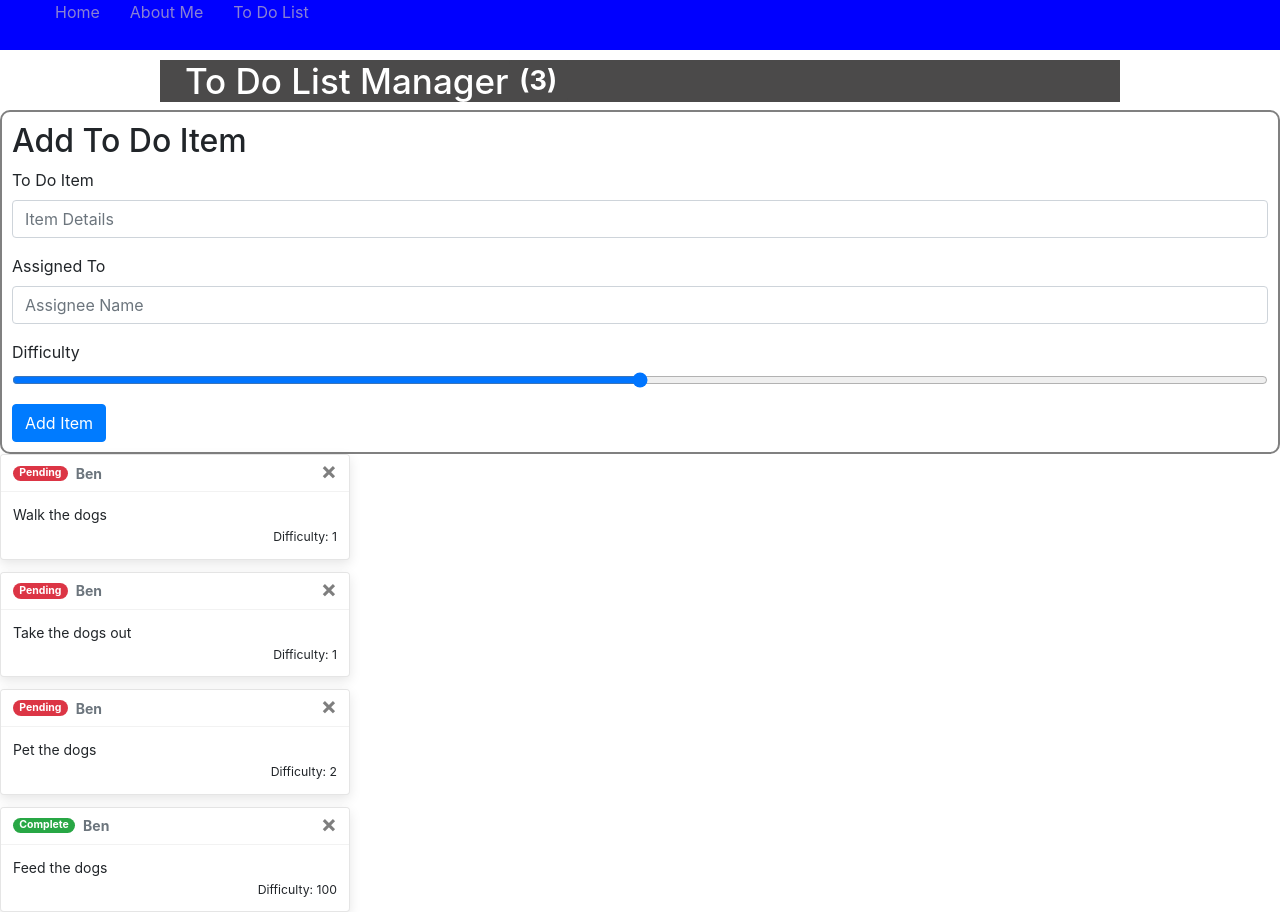
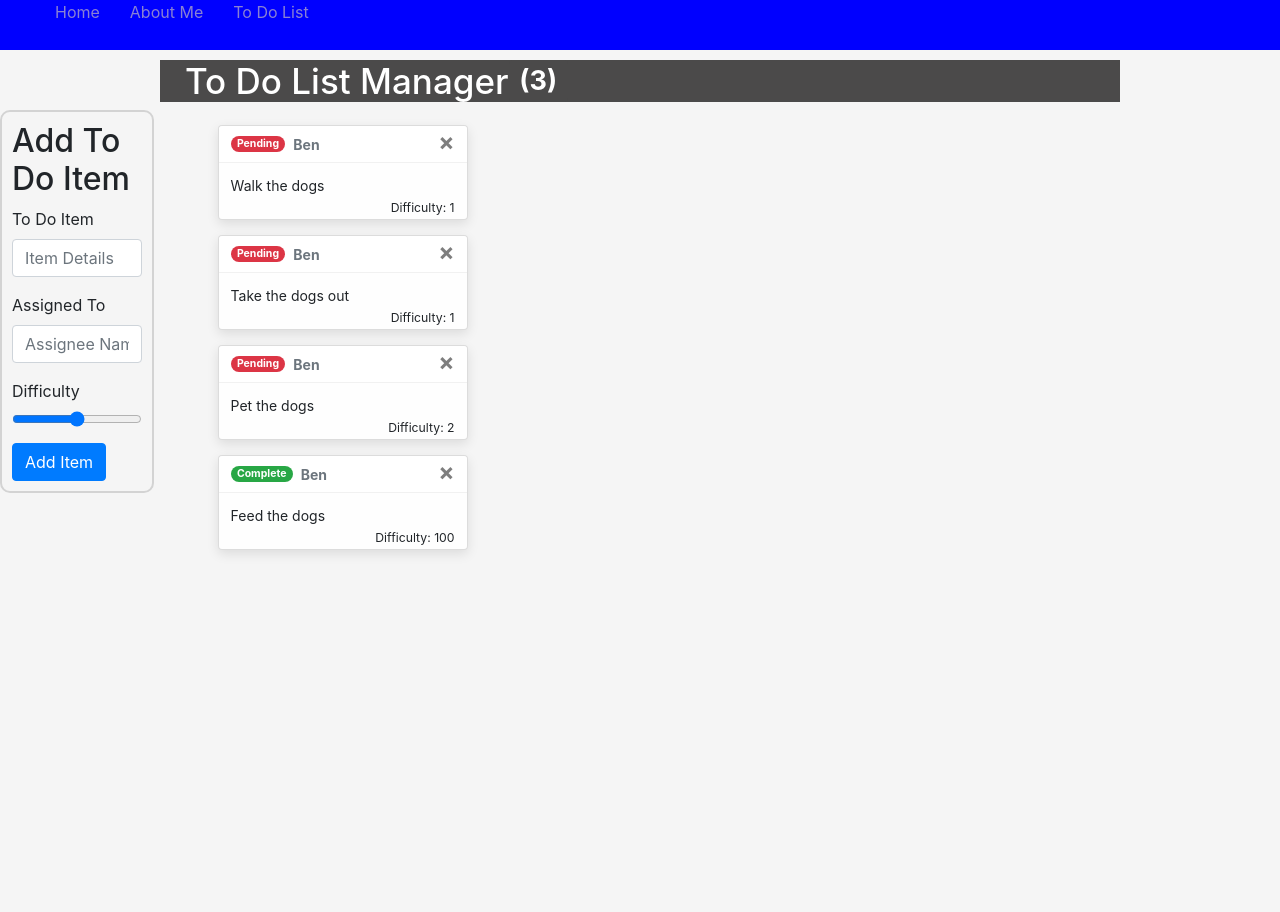
Before and after one commit to Kozer2/Lab36-React, a React (Create React App) app: page /ToDo in a window 1280 px wide. After the commit the page ends 800 px from the top, so only its background shows below. Built offline with nearby package versions, Linux system fonts and the light colour scheme.

Commit message:
added more styling, form and todos now in correct placement

```diff
--- a/src/App.css
+++ b/src/App.css
@@ -76,11 +76,23 @@ body{
   justify-content: center;
 }
 
+
+
 .todo-form {
-  border: 2px gray solid;
+  border: 2px lightgray solid;
   border-radius: 10px;
   padding: 10px;
+  width: 12%;
+  float: left;
+  /* font-size: 25px; */
+  margin: 0 auto;
+
 }
+
+/* .todo-item {
+  float: left;
+  width: 10%;
+} */
 
 .HomeDiv
 {
@@ -97,3 +109,14 @@ html{
   color: white;
 
 }
+
+.toast.show{
+  height: 95px;
+  max-width: 250px;
+  margin-left: 17%;
+  margin-top: 15px;
+}
+main
+{
+  background-color: whitesmoke;
+}
```
